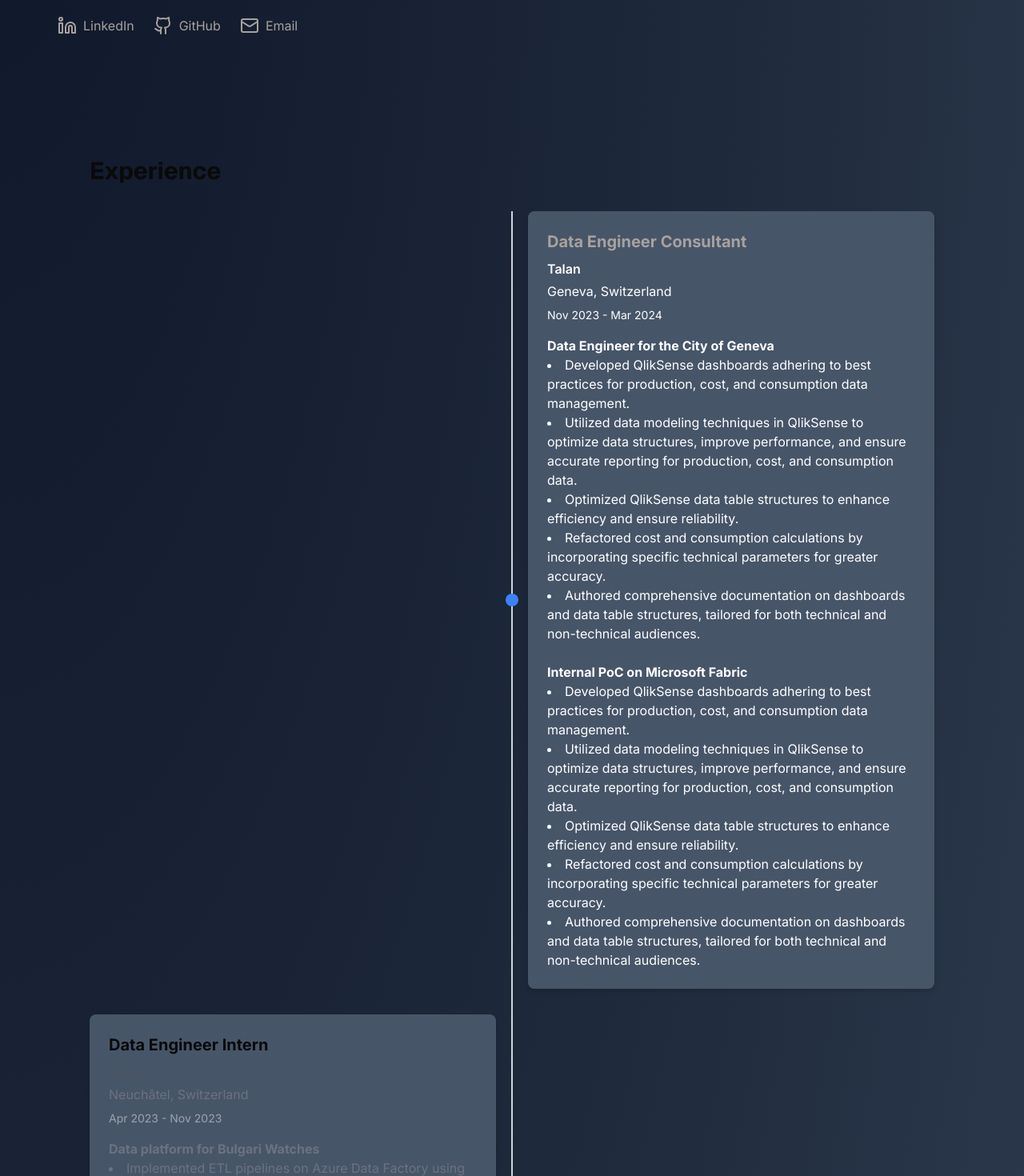
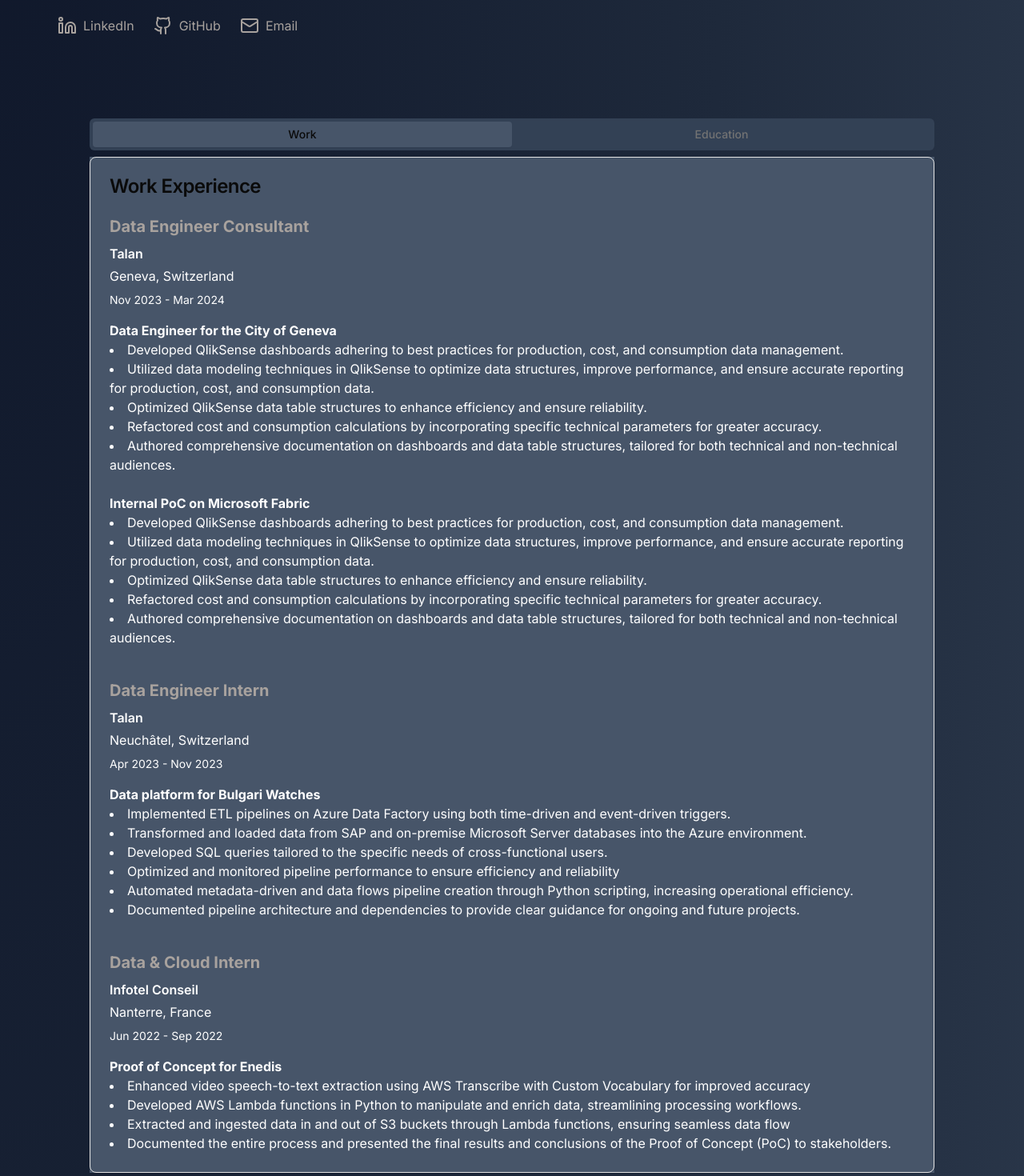
Before and after one commit to QLeBot/portfolio, a Next.js app: page / in a window 1280 px wide. Shown: the part 420-1890 px from the top of the page at 80% size. Built offline with nearby package versions, Linux system fonts and the light colour scheme.

Commit message:
new component switch view edu and work with more styling

```diff
--- a/app/components/CardWithForm.tsx
+++ b/app/components/CardWithForm.tsx
@@ -9,7 +9,7 @@
     CardFooter,
     CardHeader,
     CardTitle,
-  } from "@/components/ui/card"
+  } from "@/app/components/ui/card"
 
 interface ProjectCardProps {
   title: string;
--- /dev/null
+++ b/app/components/ui/tabs.tsx
@@ -0,0 +1,55 @@
+"use client"
+
+import * as React from "react"
+import * as TabsPrimitive from "@radix-ui/react-tabs"
+
+import { cn } from "@/lib/utils"
+
+const Tabs = TabsPrimitive.Root
+
+const TabsList = React.forwardRef<
+  React.ElementRef<typeof TabsPrimitive.List>,
+  React.ComponentPropsWithoutRef<typeof TabsPrimitive.List>
+>(({ className, ...props }, ref) => (
+  <TabsPrimitive.List
+    ref={ref}
+    className={cn(
+      "inline-flex h-10 items-center justify-center rounded-md bg-muted p-1 text-muted-foreground",
+      className
+    )}
+    {...props}
+  />
+))
+TabsList.displayName = TabsPrimitive.List.displayName
+
+const TabsTrigger = React.forwardRef<
+  React.ElementRef<typeof TabsPrimitive.Trigger>,
+  React.ComponentPropsWithoutRef<typeof TabsPrimitive.Trigger>
+>(({ className, ...props }, ref) => (
+  <TabsPrimitive.Trigger
+    ref={ref}
+    className={cn(
+      "inline-flex items-center justify-center whitespace-nowrap rounded-sm px-3 py-1.5 text-sm font-medium ring-offset-background transition-all focus-visible:outline-none focus-visible:ring-2 focus-visible:ring-ring focus-visible:ring-offset-2 disabled:pointer-events-none disabled:opacity-50 data-[state=active]:bg-background data-[state=active]:text-foreground data-[state=active]:shadow-sm",
+      className
+    )}
+    {...props}
+  />
+))
+TabsTrigger.displayName = TabsPrimitive.Trigger.displayName
+
+const TabsContent = React.forwardRef<
+  React.ElementRef<typeof TabsPrimitive.Content>,
+  React.ComponentPropsWithoutRef<typeof TabsPrimitive.Content>
+>(({ className, ...props }, ref) => (
+  <TabsPrimitive.Content
+    ref={ref}
+    className={cn(
+      "mt-2 ring-offset-background focus-visible:outline-none focus-visible:ring-2 focus-visible:ring-ring focus-visible:ring-offset-2",
+      className
+    )}
+    {...props}
+  />
+))
+TabsContent.displayName = TabsPrimitive.Content.displayName
+
+export { Tabs, TabsList, TabsTrigger, TabsContent }
--- /dev/null
+++ b/app/components/view-switcher.tsx
@@ -0,0 +1,139 @@
+"use client"
+
+import { useState } from "react"
+import { Tabs, TabsContent, TabsList, TabsTrigger } from "@/app/components/ui/tabs"
+import { Card, CardContent, CardDescription, CardHeader, CardTitle } from "@/app/components/ui/card"
+
+export default function ViewSwitcher() {
+  const [activeView, setActiveView] = useState("work")
+
+  return (
+    <div className="w-full w-[95%] lg:w-[90%] xl:w-[85%] mx-auto p-4 rounded-lg">
+      <Tabs value={activeView} onValueChange={setActiveView} className="w-full">
+        <TabsList className="grid w-full grid-cols-2 bg-slate-700">
+          <TabsTrigger value="work" className="data-[state=active]:bg-slate-600">Work</TabsTrigger>
+          <TabsTrigger value="education" className="data-[state=active]:bg-slate-600">Education</TabsTrigger>
+        </TabsList>
+        <TabsContent value="work" className="bg-slate-600">
+          <WorkView />
+        </TabsContent>
+        <TabsContent value="education" className="bg-slate-600">
+          <EducationView />
+        </TabsContent>
+      </Tabs>
+    </div>
+  )
+}
+
+function WorkView() {
+  return (
+    <Card className="bg-slate-600">
+      <CardHeader>
+        <CardTitle>Work Experience</CardTitle>
+      </CardHeader>
+      <CardContent>
+        <ul className="space-y-4">
+            <li>
+                <h3 className="text-xl text-stone-400 font-bold mb-2">Data Engineer Consultant</h3>
+                <p className="text-white font-semibold mb-1">Talan</p>
+                <p className="text-white mb-2">Geneva, Switzerland</p>
+                <p className="text-sm text-white">Nov 2023 - Mar 2024</p>
+                {/* Description of the experience */}
+                <p className="text-white mt-4">
+                <ul className="list-disc list-inside">
+                    {/* Title */}
+                    <p className="font-bold">Data Engineer for the City of Geneva</p>
+                    {/* Description */}
+                    <li>Developed QlikSense dashboards adhering to best practices for production, cost, and consumption data management.</li>
+                    <li>Utilized data modeling techniques in QlikSense to optimize data structures, improve performance, and ensure accurate reporting for production, cost, and consumption data.</li>
+                    <li>Optimized QlikSense data table structures to enhance efficiency and ensure reliability.</li>
+                    <li>Refactored cost and consumption calculations by incorporating specific technical parameters for greater accuracy.</li>
+                    <li>Authored comprehensive documentation on dashboards and data table structures, tailored for both technical and non-technical audiences.</li>
+                    {/* Add Spacing */}
+                    <br />
+
+                    {/* Title */}
+                    <p className="font-bold">Internal PoC on Microsoft Fabric</p>
+                    {/* Description */}
+                    <li>Developed QlikSense dashboards adhering to best practices for production, cost, and consumption data management.</li>
+                    <li>Utilized data modeling techniques in QlikSense to optimize data structures, improve performance, and ensure accurate reporting for production, cost, and consumption data.</li>
+                    <li>Optimized QlikSense data table structures to enhance efficiency and ensure reliability.</li>
+                    <li>Refactored cost and consumption calculations by incorporating specific technical parameters for greater accuracy.</li>
+                    <li>Authored comprehensive documentation on dashboards and data table structures, tailored for both technical and non-technical audiences.</li>
+                </ul>
+                </p>
+            </li>
+            <br />
+            <li>
+                <h3 className="text-xl font-bold mb-2 text-stone-400">Data Engineer Intern</h3>
+                <p className="text-white font-semibold mb-1">Talan</p>
+                <p className="text-white mb-2">Neuchâtel, Switzerland</p>
+                <p className="text-sm text-white">Apr 2023 - Nov 2023</p>
+                {/* Description of the experience */}
+                <p className="text-white mt-4">
+                <ul className="list-disc list-inside">
+                    {/* Title */}
+                    <p className="font-bold">Data platform for Bulgari Watches</p>
+                    {/* Description */}
+                    <li>Implemented ETL pipelines on Azure Data Factory using both time-driven and event-driven triggers.</li>
+                    <li>Transformed and loaded data from SAP and on-premise Microsoft Server databases into the Azure environment.</li>
+                    <li>Developed SQL queries tailored to the specific needs of cross-functional users.</li>
+                    <li>Optimized and monitored pipeline performance to ensure efficiency and reliability</li>
+                    <li>Automated metadata-driven and data flows pipeline creation through Python scripting, increasing operational efficiency.</li>
+                    <li>Documented pipeline architecture and dependencies to provide clear guidance for ongoing and future projects.</li>
+                </ul>
+                </p>
+            </li>
+            <br />
+            <li>
+                <h3 className="text-xl font-bold mb-2 text-stone-400">Data & Cloud Intern</h3>
+                <p className="text-white font-semibold mb-1">Infotel Conseil</p>
+                <p className="text-white mb-2">Nanterre, France</p>
+                <p className="text-sm text-white">Jun 2022 - Sep 2022</p>
+                {/* Description of the experience */}
+                <p className="text-white mt-4">
+                <ul className="list-disc list-inside">
+                    {/* Title */}
+                    <p className="font-bold">Proof of Concept for Enedis</p>
+                    {/* Description */}
+                    <li>Enhanced video speech-to-text extraction using AWS Transcribe with Custom Vocabulary for improved accuracy</li>
+                    <li>Developed AWS Lambda functions in Python to manipulate and enrich data, streamlining processing workflows.</li>
+                    <li>Extracted and ingested data in and out of S3 buckets through Lambda functions, ensuring seamless data flow</li>
+                    <li>Documented the entire process and presented the final results and conclusions of the Proof of Concept (PoC) to stakeholders.</li>
+                </ul>
+                </p>
+            </li>
+        </ul>
+      </CardContent>
+    </Card>
+  )
+}
+
+function EducationView() {
+  return (
+    <Card className="bg-slate-600">
+      <CardHeader>
+        <CardTitle>Education</CardTitle>
+      </CardHeader>
+      <CardContent>
+        <ul className="space-y-4">
+          <li>
+            <h3 className="font-semibold">Master Engineering Degree in Artificial Intelligence</h3>
+            <p className="text-sm text-gray-500">ESME Sudria, 2023</p>
+            <p>Specialized in Artificial Intelligence and Machine Learning</p>
+          </li>
+          <li>
+            <h3 className="font-semibold">International Semester</h3>
+            <p className="text-sm text-gray-500">California State University Monterey Bay, 2021</p>
+            <p>Computer Science</p>
+          </li>
+          <li>
+            <h3 className="font-semibold">Baccalaureat - Scientific</h3>
+            <p className="text-sm text-gray-500">Présentation de Marie HighSchool, 2017</p>
+            <p>Scientific Baccalaureat with mention</p>
+          </li>
+        </ul>
+      </CardContent>
+    </Card>
+  )
+}
--- a/app/page.tsx
+++ b/app/page.tsx
@@ -5,6 +5,7 @@
 import { GeistSans } from 'geist/font/sans';
 import { Github, Linkedin, Mail } from "lucide-react";
 import ProjectCard from './components/CardWithForm';
+import ViewSwitcher from './components/view-switcher';
 import {
   FaPython, FaDatabase, FaAws, FaMicrosoft,
   FaReact, FaHtml5, FaCss3, FaJava, FaSwift,
@@ -46,6 +47,8 @@
           </a>
         </div>
       </section>
+
+      <ViewSwitcher />
 
       {/* Experience Section */}
       <section className="w-full flex-grow py-16">
--- a/package.json
+++ b/package.json
@@ -9,6 +9,7 @@
     "lint": "next lint"
   },
   "dependencies": {
+    "@radix-ui/react-tabs": "^1.1.1",
     "class-variance-authority": "^0.7.0",
     "clsx": "^2.1.1",
     "geist": "^1.3.1",
@@ -17,6 +18,7 @@
     "react": "^18",
     "react-dom": "^18",
     "react-icons": "^5.3.0",
+    "shadcn-ui": "^0.9.3",
     "tailwind-merge": "^2.5.4",
     "tailwindcss-animate": "^1.0.7"
   },
```
Also changed, not shown: app/components/ui/card.tsx (renamed from components/ui/card.tsx), 1 other file (tests, documents, lock files or other folders).
